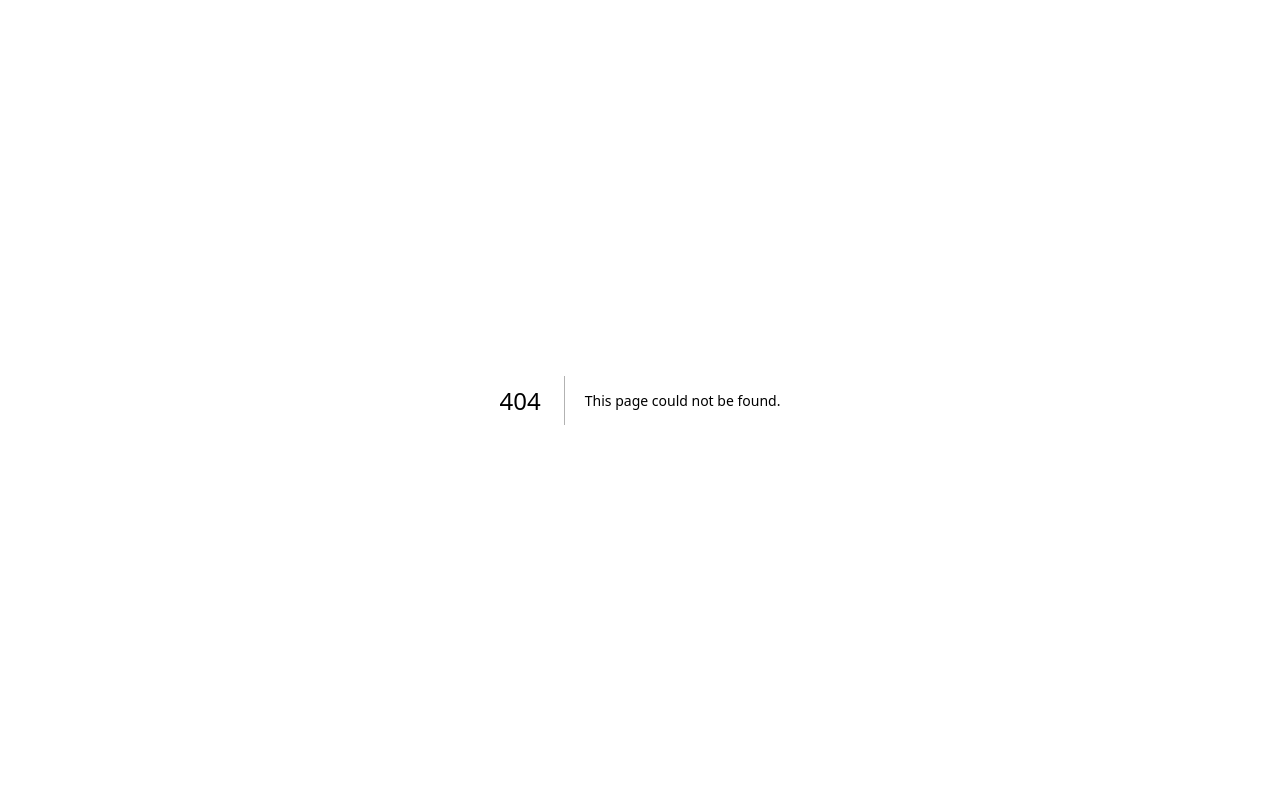
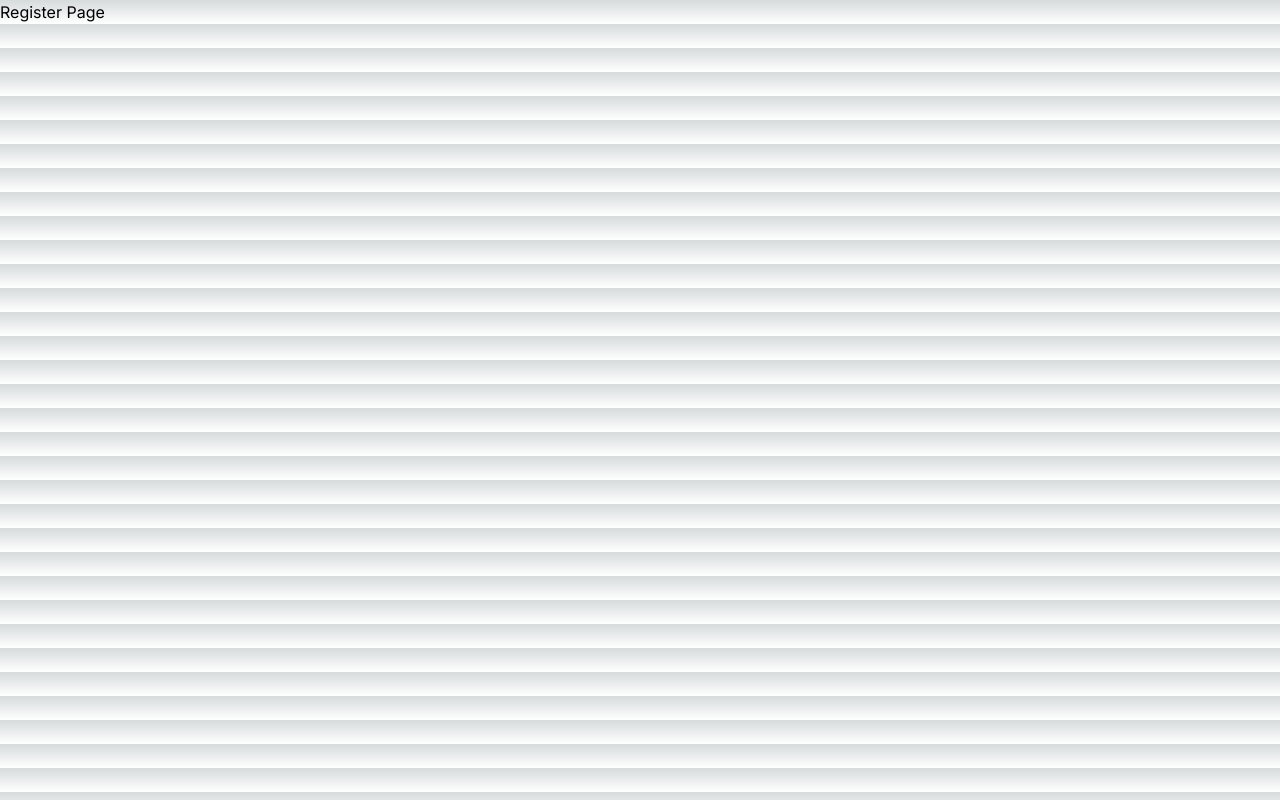
Before and after one commit to mritunjayupadhyay/chat-app-frontend, a Next.js app: page /register in a window 1280 px wide. Before the commit this address had no page. Built offline with nearby package versions, Linux system fonts and the light colour scheme.

Commit message:
✨ feat(page.tsx): add ChatPage component to handle chat functionality ✨ feat(page.tsx): add LoginPage component to handle login functionality ✨ feat(page.tsx): add RegisterPage component to handle registration functionality

```diff
--- /dev/null
+++ b/app/chat/page.tsx
@@ -0,0 +1,9 @@
+const ChatPage = () => {
+    return (
+        <div>
+        <h1>ChatPage</h1>
+        </div>
+    );
+}
+
+export default ChatPage;
--- /dev/null
+++ b/app/login/page.tsx
@@ -0,0 +1,9 @@
+const LoginPage = () => {
+    return (
+        <div>
+        <h1>LoginPage</h1>
+        </div>
+    );
+}
+
+export default LoginPage;
--- /dev/null
+++ b/app/register/page.tsx
@@ -0,0 +1,9 @@
+const RegisterPage = () => {
+    return (
+        <div>
+        <h1>Register Page</h1>
+        </div>
+    );
+}
+
+export default RegisterPage;
```
